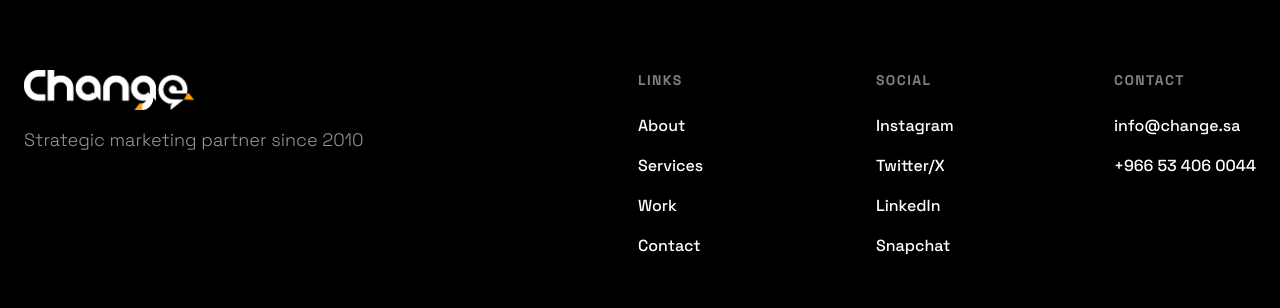
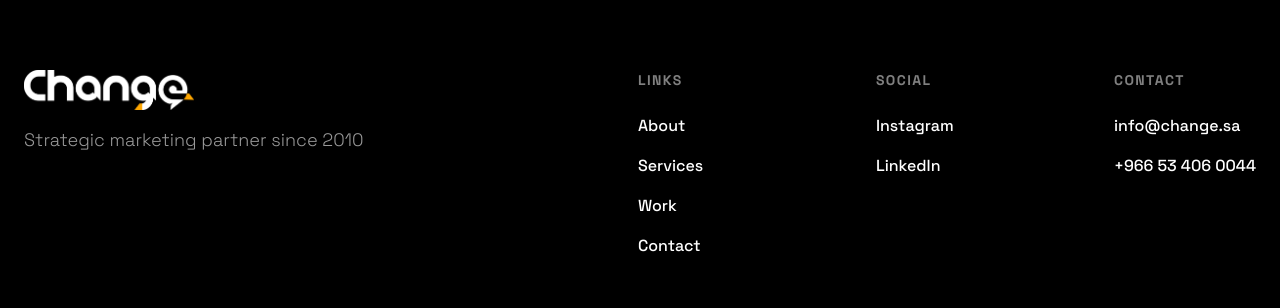
Before and after one commit to NafeaC/change-agency, a React (Vite) app: page / in a window 1280 px wide. Shown: the part 5159-5467 px from the top of the page. Built offline with nearby package versions, Linux system fonts and the light colour scheme; a web font is replaced by a local one.

Commit message:
Update Footer.tsx

```diff
--- a/src/components/Footer.tsx
+++ b/src/components/Footer.tsx
@@ -1,5 +1,4 @@
 import { useLanguage } from "../hooks/useLanguage";
-import logoWhite from "@assets/ChangeLogoWhite_1776929556411.png";
 
 export default function Footer() {
   const { t } = useLanguage();
@@ -9,7 +8,7 @@ export default function Footer() {
       <div className="max-w-7xl mx-auto flex flex-col gap-16">
         <div className="flex flex-col md:flex-row justify-between items-start gap-12">
           <div className="max-w-sm">
-            <img src={logoWhite} alt="Change Advertising Agency" className="h-10 w-auto mb-4" />
+            <img src="/ChangeLogoWhite_1776929556411.png" alt="Change Advertising Agency" className="h-10 w-auto mb-4" />
             <p className="text-white/60 font-light text-lg">
               {t("Strategic marketing partner since 2010", "شريكك التسويقي الاستراتيجي منذ 2010")}
             </p>
@@ -27,11 +26,12 @@ export default function Footer() {
 
             <div className="flex flex-col gap-4">
               <h4 className="font-bold text-white/50 uppercase tracking-widest text-sm mb-2">{t("Social", "منصاتنا")}</h4>
-              {["Instagram", "Twitter/X", "LinkedIn", "Snapchat"].map(link => (
-                <a key={link} href="#" className="hover:text-accent transition-colors font-medium">
-                  {link}
-                </a>
-              ))}
+              <a href="https://www.instagram.com/change.adv/" target="_blank" rel="noopener noreferrer" className="hover:text-accent transition-colors font-medium">
+                Instagram
+              </a>
+              <a href="https://www.linkedin.com/company/change-adv" target="_blank" rel="noopener noreferrer" className="hover:text-accent transition-colors font-medium">
+                LinkedIn
+              </a>
             </div>
 
             <div className="col-span-2 md:col-span-1 flex flex-col gap-4">
```
